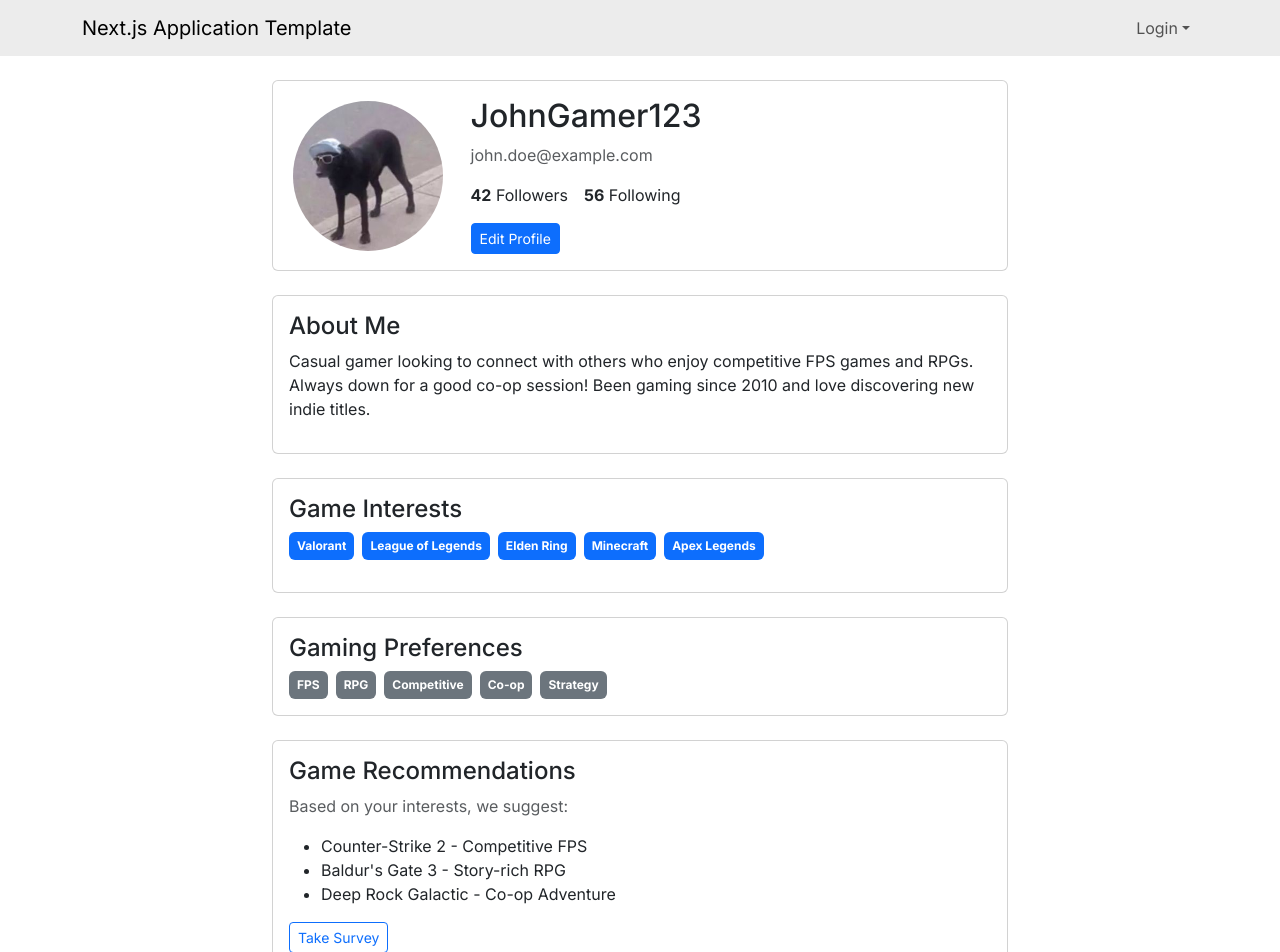
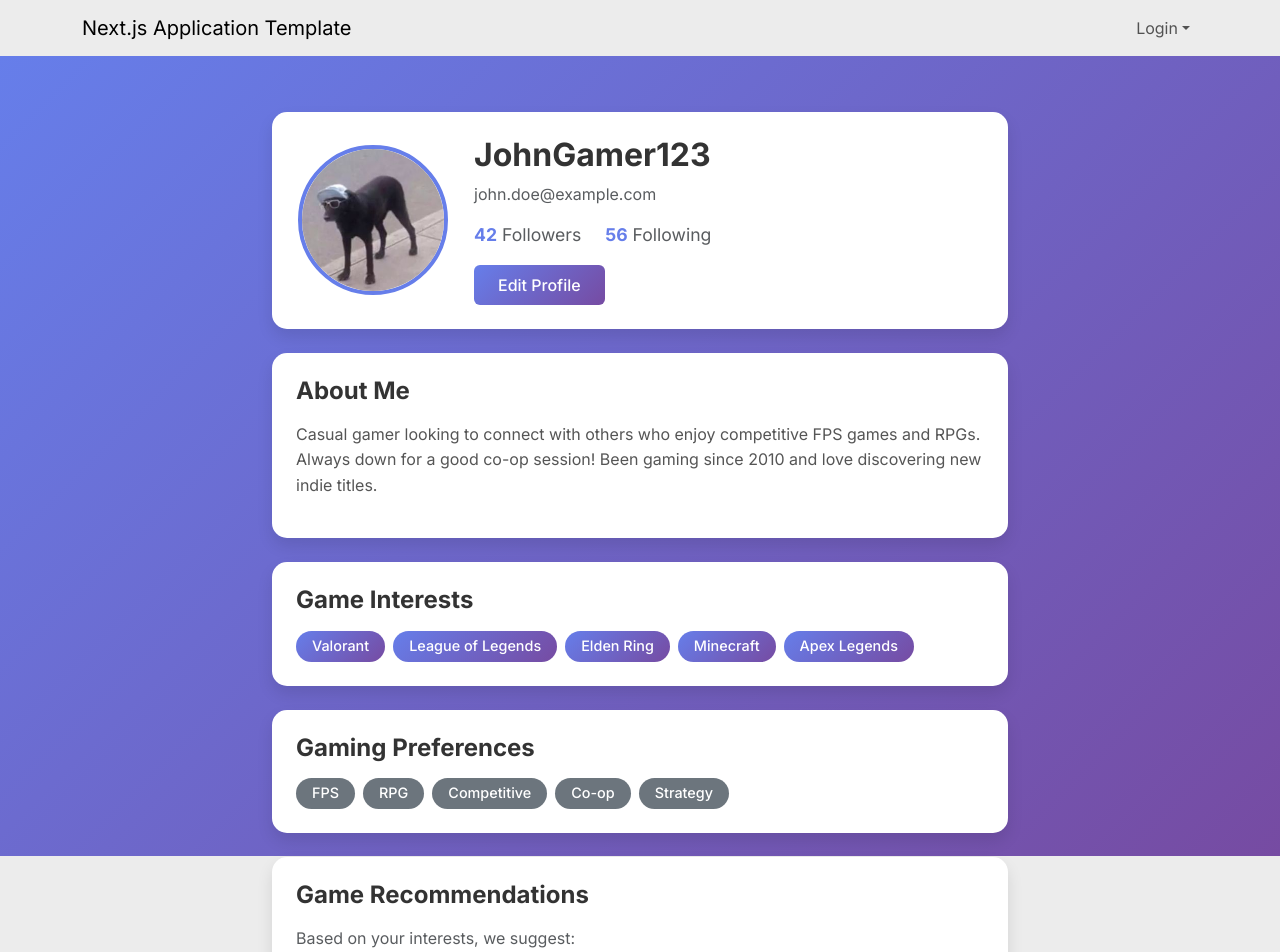
Before and after one commit to gamer-connects/Project-UHConnect, a Next.js app: page /profiles in a window 1280 px wide. Shown: the top 952 px of the page. Built offline with nearby package versions, Linux system fonts and the light colour scheme; no server answers.

Commit message:
Update page.tsx

```diff
--- a/src/app/profiles/page.tsx
+++ b/src/app/profiles/page.tsx
@@ -5,13 +5,24 @@ import Image from 'next/image';
 
 /** The Profile page - displays user profile information */
 const ProfilePage = () => (
-  <main>
+  <main style={{
+    minHeight: '100vh',
+    background: 'linear-gradient(135deg, #667eea 0%, #764ba2 100%)',
+    paddingTop: '2rem',
+    paddingBottom: '2rem',
+  }}
+  >
     <Container id="profile-page" className="py-4">
       {/* Profile Header Section */}
       <Row className="justify-content-center mb-4">
-        <Col md={8}>
-          <Card>
-            <Card.Body>
+        <Col md={10} lg={8}>
+          <Card style={{
+            borderRadius: '15px',
+            boxShadow: '0 8px 16px rgba(0,0,0,0.1)',
+            border: 'none',
+          }}
+          >
+            <Card.Body className="p-4">
               <Row className="align-items-center">
                 <Col xs={12} md={3} className="text-center mb-3 mb-md-0">
                   <Image
@@ -20,25 +31,37 @@ const ProfilePage = () => (
                     width={150}
                     height={150}
                     className="rounded-circle"
-                    style={{ objectFit: 'cover' }}
+                    style={{
+                      objectFit: 'cover',
+                      border: '4px solid #667eea',
+                    }}
                   />
                 </Col>
                 <Col xs={12} md={9}>
-                  <h2>JohnGamer123</h2>
-                  <p className="text-muted">john.doe@example.com</p>
-                  <div className="d-flex gap-3 mb-3">
-                    <div>
-                      <strong>42</strong>
+                  <h2 style={{ color: '#333', fontWeight: 'bold' }}>JohnGamer123</h2>
+                  <p className="text-muted mb-3">john.doe@example.com</p>
+                  <div className="d-flex gap-4 mb-3">
+                    <div style={{ fontSize: '1.1rem' }}>
+                      <strong style={{ color: '#667eea' }}>42</strong>
                       {' '}
-                      Followers
+                      <span className="text-muted">Followers</span>
                     </div>
-                    <div>
-                      <strong>56</strong>
+                    <div style={{ fontSize: '1.1rem' }}>
+                      <strong style={{ color: '#667eea' }}>56</strong>
                       {' '}
-                      Following
+                      <span className="text-muted">Following</span>
                     </div>
                   </div>
-                  <Button variant="primary" size="sm">Edit Profile</Button>
+                  <Button
+                    style={{
+                      background: 'linear-gradient(135deg, #667eea 0%, #764ba2 100%)',
+                      border: 'none',
+                      padding: '0.5rem 1.5rem',
+                      fontWeight: '500',
+                    }}
+                  >
+                    Edit Profile
+                  </Button>
                 </Col>
               </Row>
             </Card.Body>
@@ -48,11 +71,16 @@ const ProfilePage = () => (
 
       {/* Biography Section */}
       <Row className="justify-content-center mb-4">
-        <Col md={8}>
-          <Card>
-            <Card.Body>
-              <h4>About Me</h4>
-              <p>
+        <Col md={10} lg={8}>
+          <Card style={{
+            borderRadius: '15px',
+            boxShadow: '0 8px 16px rgba(0,0,0,0.1)',
+            border: 'none',
+          }}
+          >
+            <Card.Body className="p-4">
+              <h4 style={{ color: '#333', fontWeight: 'bold', marginBottom: '1rem' }}>About Me</h4>
+              <p style={{ color: '#555', lineHeight: '1.6' }}>
                 Casual gamer looking to connect with others who enjoy competitive FPS games and RPGs.
                 Always down for a good co-op session! Been gaming since 2010 and love discovering new indie titles.
               </p>
@@ -63,16 +91,71 @@ const ProfilePage = () => (
 
       {/* Game Interests Section */}
       <Row className="justify-content-center mb-4">
-        <Col md={8}>
-          <Card>
-            <Card.Body>
-              <h4>Game Interests</h4>
-              <div className="d-flex flex-wrap gap-2 mb-3">
-                <Badge bg="primary" className="p-2">Valorant</Badge>
-                <Badge bg="primary" className="p-2">League of Legends</Badge>
-                <Badge bg="primary" className="p-2">Elden Ring</Badge>
-                <Badge bg="primary" className="p-2">Minecraft</Badge>
-                <Badge bg="primary" className="p-2">Apex Legends</Badge>
+        <Col md={10} lg={8}>
+          <Card style={{
+            borderRadius: '15px',
+            boxShadow: '0 8px 16px rgba(0,0,0,0.1)',
+            border: 'none',
+          }}
+          >
+            <Card.Body className="p-4">
+              <h4 style={{ color: '#333', fontWeight: 'bold', marginBottom: '1rem' }}>Game Interests</h4>
+              <div className="d-flex flex-wrap gap-2">
+                <Badge
+                  style={{
+                    background: 'linear-gradient(135deg, #667eea 0%, #764ba2 100%)',
+                    padding: '0.5rem 1rem',
+                    fontSize: '0.9rem',
+                    fontWeight: '500',
+                    borderRadius: '20px',
+                  }}
+                >
+                  Valorant
+                </Badge>
+                <Badge
+                  style={{
+                    background: 'linear-gradient(135deg, #667eea 0%, #764ba2 100%)',
+                    padding: '0.5rem 1rem',
+                    fontSize: '0.9rem',
+                    fontWeight: '500',
+                    borderRadius: '20px',
+                  }}
+                >
+                  League of Legends
+                </Badge>
+                <Badge
+                  style={{
+                    background: 'linear-gradient(135deg, #667eea 0%, #764ba2 100%)',
+                    padding: '0.5rem 1rem',
+                    fontSize: '0.9rem',
+                    fontWeight: '500',
+                    borderRadius: '20px',
+                  }}
+                >
+                  Elden Ring
+                </Badge>
+                <Badge
+                  style={{
+                    background: 'linear-gradient(135deg, #667eea 0%, #764ba2 100%)',
+                    padding: '0.5rem 1rem',
+                    fontSize: '0.9rem',
+                    fontWeight: '500',
+                    borderRadius: '20px',
+                  }}
+                >
+                  Minecraft
+                </Badge>
+                <Badge
+                  style={{
+                    background: 'linear-gradient(135deg, #667eea 0%, #764ba2 100%)',
+                    padding: '0.5rem 1rem',
+                    fontSize: '0.9rem',
+                    fontWeight: '500',
+                    borderRadius: '20px',
+                  }}
+                >
+                  Apex Legends
+                </Badge>
               </div>
             </Card.Body>
           </Card>
@@ -81,16 +164,76 @@ const ProfilePage = () => (
 
       {/* Game Tags Section */}
       <Row className="justify-content-center mb-4">
-        <Col md={8}>
-          <Card>
-            <Card.Body>
-              <h4>Gaming Preferences</h4>
+        <Col md={10} lg={8}>
+          <Card style={{
+            borderRadius: '15px',
+            boxShadow: '0 8px 16px rgba(0,0,0,0.1)',
+            border: 'none',
+          }}
+          >
+            <Card.Body className="p-4">
+              <h4 style={{ color: '#333', fontWeight: 'bold', marginBottom: '1rem' }}>Gaming Preferences</h4>
               <div className="d-flex flex-wrap gap-2">
-                <Badge bg="secondary" className="p-2">FPS</Badge>
-                <Badge bg="secondary" className="p-2">RPG</Badge>
-                <Badge bg="secondary" className="p-2">Competitive</Badge>
-                <Badge bg="secondary" className="p-2">Co-op</Badge>
-                <Badge bg="secondary" className="p-2">Strategy</Badge>
+                <Badge
+                  bg="secondary"
+                  style={{
+                    padding: '0.5rem 1rem',
+                    fontSize: '0.9rem',
+                    fontWeight: '500',
+                    borderRadius: '20px',
+                    backgroundColor: '#6c757d',
+                  }}
+                >
+                  FPS
+                </Badge>
+                <Badge
+                  bg="secondary"
+                  style={{
+                    padding: '0.5rem 1rem',
+                    fontSize: '0.9rem',
+                    fontWeight: '500',
+                    borderRadius: '20px',
+                    backgroundColor: '#6c757d',
+                  }}
+                >
+                  RPG
+                </Badge>
+                <Badge
+                  bg="secondary"
+                  style={{
+                    padding: '0.5rem 1rem',
+                    fontSize: '0.9rem',
+                    fontWeight: '500',
+                    borderRadius: '20px',
+                    backgroundColor: '#6c757d',
+                  }}
+                >
+                  Competitive
+                </Badge>
+                <Badge
+                  bg="secondary"
+                  style={{
+                    padding: '0.5rem 1rem',
+                    fontSize: '0.9rem',
+                    fontWeight: '500',
+                    borderRadius: '20px',
+                    backgroundColor: '#6c757d',
+                  }}
+                >
+                  Co-op
+                </Badge>
+                <Badge
+                  bg="secondary"
+                  style={{
+                    padding: '0.5rem 1rem',
+                    fontSize: '0.9rem',
+                    fontWeight: '500',
+                    borderRadius: '20px',
+                    backgroundColor: '#6c757d',
+                  }}
+                >
+                  Strategy
+                </Badge>
               </div>
             </Card.Body>
           </Card>
@@ -99,17 +242,32 @@ const ProfilePage = () => (
 
       {/* Game Suggestion Survey Section */}
       <Row className="justify-content-center">
-        <Col md={8}>
-          <Card>
-            <Card.Body>
-              <h4>Game Recommendations</h4>
-              <p className="text-muted">Based on your interests, we suggest:</p>
-              <ul>
+        <Col md={10} lg={8}>
+          <Card style={{
+            borderRadius: '15px',
+            boxShadow: '0 8px 16px rgba(0,0,0,0.1)',
+            border: 'none',
+          }}
+          >
+            <Card.Body className="p-4">
+              <h4 style={{ color: '#333', fontWeight: 'bold', marginBottom: '1rem' }}>Game Recommendations</h4>
+              <p className="text-muted mb-3">Based on your interests, we suggest:</p>
+              <ul style={{ color: '#555', lineHeight: '1.8' }}>
                 <li>Counter-Strike 2 - Competitive FPS</li>
                 <li>Baldur&apos;s Gate 3 - Story-rich RPG</li>
                 <li>Deep Rock Galactic - Co-op Adventure</li>
               </ul>
-              <Button variant="outline-primary" size="sm">Take Survey</Button>
+              <Button
+                variant="outline-primary"
+                style={{
+                  borderColor: '#667eea',
+                  color: '#667eea',
+                  padding: '0.5rem 1.5rem',
+                  fontWeight: '500',
+                }}
+              >
+                Take Survey
+              </Button>
             </Card.Body>
           </Card>
         </Col>
```
